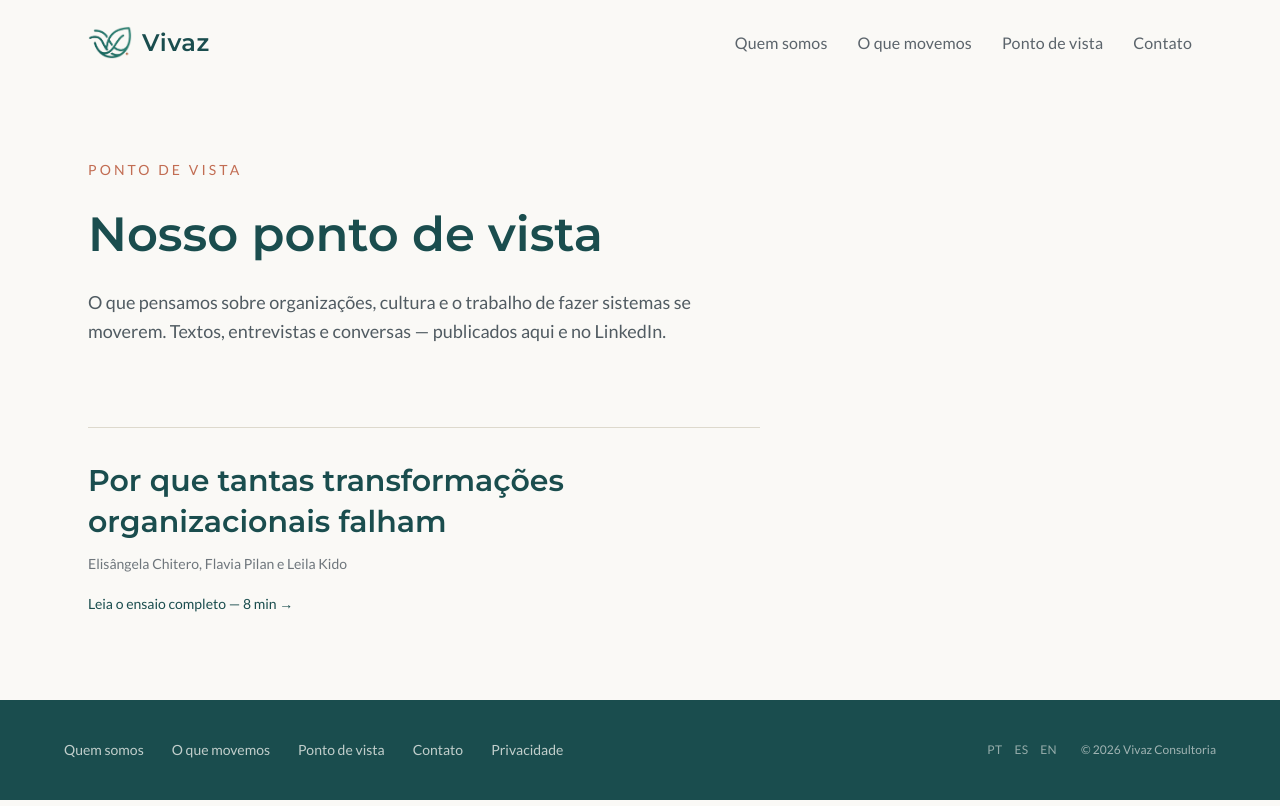
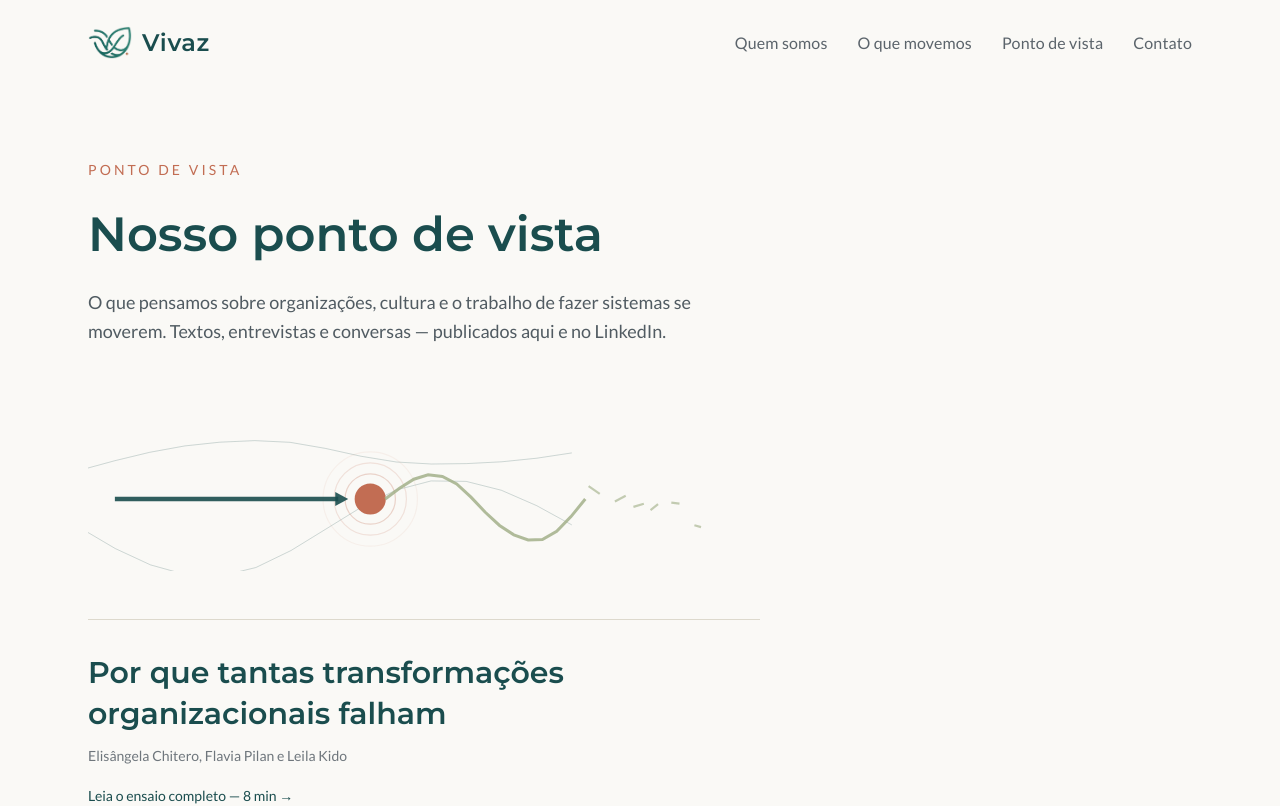
Before and after one commit to elisfortic/vivaz2, a Next.js app: page /pt/ponto-de-vista in a window 1280 px wide. Shown: the top 806 px of the page. Built offline with nearby package versions, Linux system fonts and the light colour scheme.

Commit message:
feat: polimento das paginas internas
- quem-somos: retratos com anel verde fino + hover, faixa de fibras
- ponto-de-vista: linha de ruptura viva acompanhando o artigo

```diff
--- a/app/[lang]/ponto-de-vista/page.tsx
+++ b/app/[lang]/ponto-de-vista/page.tsx
@@ -3,6 +3,7 @@ import Link from "next/link";
 import CabecalhoPagina from "@/components/ui/CabecalhoPagina";
 import Rodape from "@/components/ui/Rodape";
 import EstruturaTraduzir from "@/components/paginas/EstruturaTraduzir";
+import LinhaRuptura from "@/components/home/grafismos/LinhaRuptura";
 
 export const metadata: Metadata = {
   title: "Ponto de vista · Vivaz",
@@ -26,6 +27,11 @@ export default async function PontoDeVistaPagina({
       />
 
       <section className="mx-auto w-full max-w-6xl flex-1 px-6 py-16">
+        <LinhaRuptura
+          semente={4}
+          intensa={false}
+          className="pointer-events-none mb-12 hidden h-36 w-full max-w-2xl md:block"
+        />
         <Link
           href="/ponto-de-vista/por-que-transformacoes-falham"
           className="group block max-w-2xl border-t border-linha pt-8"
--- a/app/[lang]/quem-somos/page.tsx
+++ b/app/[lang]/quem-somos/page.tsx
@@ -5,6 +5,7 @@ import MarcadorPendente from "@/components/ui/MarcadorPendente";
 import Rodape from "@/components/ui/Rodape";
 import ComoTrabalhamos from "@/components/home/secoes/ComoTrabalhamos";
 import EstruturaTraduzir from "@/components/paginas/EstruturaTraduzir";
+import RioDeFibras from "@/components/home/grafismos/RioDeFibras";
 
 export const metadata: Metadata = {
   title: "Quem somos · Vivaz",
@@ -58,17 +59,19 @@ export default async function QuemSomosPagina({
         </div>
       </section>
 
+      <RioDeFibras className="pointer-events-none h-32 w-full" />
+
       <section className="mx-auto w-full max-w-6xl px-6 py-14">
         <div className="grid gap-12 md:grid-cols-3">
           {socias.map((socia) => (
             <article key={socia.nome}>
-              <div className="relative aspect-[3/4] overflow-hidden rounded-md">
+              <div className="relative aspect-[3/4] overflow-hidden rounded-md border-[3px] border-verde">
                 <Image
                   src={socia.foto}
                   alt={socia.nome}
                   fill
                   sizes="(min-width: 768px) 360px, 90vw"
-                  className="object-cover"
+                  className="object-cover transition-transform duration-500 hover:scale-[1.03]"
                 />
               </div>
               <h2 className="font-montserrat mt-5 text-xl font-semibold text-verde">
```
